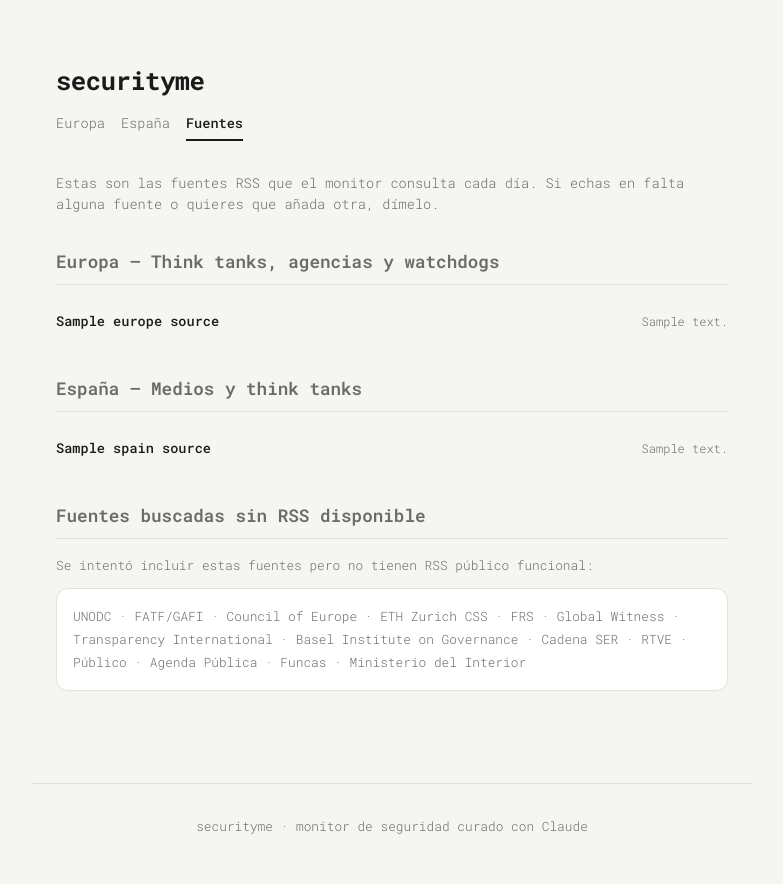
After one commit to JorgeGalindo/securityme, a Python web app: template templates/fuentes.html in a window 1280 px wide. The commit adds this page. Shown: the whole page, without its empty margins (248-1031 px from the left). Run offline with Jinja, Linux system fonts and the light colour scheme; the template is opened without the code that fills it: most values are stand-ins (such as "Sample title", 1, 10 or a date in 2020).

Commit message:
Add sources page, expand RSS feeds, factual + critical tone for briefing

```diff
--- a/static/style.css
+++ b/static/style.css
@@ -339,6 +339,61 @@ main {
   .src-label[data-source="eldiario.es"] { color: #94C8E8; }
 }
 
+/* Fuentes page */
+
+.fuentes-intro {
+  font-size: 0.85rem;
+  color: var(--text-secondary);
+  margin-bottom: 32px;
+  line-height: 1.6;
+}
+
+.fuente-row {
+  display: flex;
+  justify-content: space-between;
+  align-items: baseline;
+  padding: 10px 0;
+  border-bottom: 1px solid var(--border);
+  gap: 16px;
+}
+
+.fuente-row:last-child {
+  border-bottom: none;
+}
+
+.fuente-name {
+  font-size: 0.85rem;
+  font-weight: 500;
+  color: var(--text);
+  white-space: nowrap;
+}
+
+.fuente-desc {
+  font-size: 0.75rem;
+  color: var(--text-secondary);
+  text-align: right;
+}
+
+.fuentes-missing-intro {
+  font-size: 0.8rem;
+  color: var(--text-secondary);
+  margin-bottom: 12px;
+}
+
+.fuentes-missing {
+  font-size: 0.8rem;
+  color: var(--text-secondary);
+  line-height: 1.8;
+  padding: 16px;
+  background: var(--surface);
+  border: 1px solid var(--border);
+  border-radius: var(--radius);
+}
+
+section {
+  margin-bottom: 32px;
+}
+
 /* Footer */
 
 footer {
--- a/templates/espana.html
+++ b/templates/espana.html
@@ -17,6 +17,7 @@
     <nav class="page-nav">
       <a href="index.html">Europa</a>
       <a href="espana.html" class="active">España</a>
+      <a href="fuentes.html">Fuentes</a>
     </nav>
   </header>
 
--- a/templates/europa.html
+++ b/templates/europa.html
@@ -17,6 +17,7 @@
     <nav class="page-nav">
       <a href="index.html" class="active">Europa</a>
       <a href="espana.html">España</a>
+      <a href="fuentes.html">Fuentes</a>
     </nav>
   </header>
 
--- /dev/null
+++ b/templates/fuentes.html
@@ -0,0 +1,63 @@
+<!DOCTYPE html>
+<html lang="es">
+<head>
+  <meta charset="UTF-8">
+  <meta name="viewport" content="width=device-width, initial-scale=1.0">
+  <meta name="apple-mobile-web-app-capable" content="yes">
+  <meta name="apple-mobile-web-app-status-bar-style" content="black-translucent">
+  <title>securityme — Fuentes</title>
+  <link rel="preconnect" href="https://fonts.googleapis.com">
+  <link rel="preconnect" href="https://fonts.gstatic.com" crossorigin>
+  <link href="https://fonts.googleapis.com/css2?family=Roboto+Mono:ital,wght@0,300;0,400;0,500;0,600;0,700;1,400&display=swap" rel="stylesheet">
+  <link rel="stylesheet" href="static/style.css">
+</head>
+<body>
+  <header>
+    <h1>securityme</h1>
+    <nav class="page-nav">
+      <a href="index.html">Europa</a>
+      <a href="espana.html">España</a>
+      <a href="fuentes.html" class="active">Fuentes</a>
+    </nav>
+  </header>
+
+  <main>
+    <p class="fuentes-intro">Estas son las fuentes RSS que el monitor consulta cada día. Si echas en falta alguna fuente o quieres que añada otra, dímelo.</p>
+
+    <section>
+      <h2 class="section-title">Europa — Think tanks, agencias y watchdogs</h2>
+      {% for name, url, desc in europe_sources %}
+      <div class="fuente-row">
+        <span class="fuente-name">{{ name }}</span>
+        <span class="fuente-desc">{{ desc }}</span>
+      </div>
+      {% endfor %}
+    </section>
+
+    <section>
+      <h2 class="section-title">España — Medios y think tanks</h2>
+      {% for name, url, desc in spain_sources %}
+      <div class="fuente-row">
+        <span class="fuente-name">{{ name }}</span>
+        <span class="fuente-desc">{{ desc }}</span>
+      </div>
+      {% endfor %}
+    </section>
+
+    <section>
+      <h2 class="section-title">Fuentes buscadas sin RSS disponible</h2>
+      <p class="fuentes-missing-intro">Se intentó incluir estas fuentes pero no tienen RSS público funcional:</p>
+      <div class="fuentes-missing">
+        UNODC &middot; FATF/GAFI &middot; Council of Europe &middot; ETH Zurich CSS &middot;
+        FRS &middot; Global Witness &middot; Transparency International &middot;
+        Basel Institute on Governance &middot; Cadena SER &middot; RTVE &middot;
+        Público &middot; Agenda Pública &middot; Funcas &middot; Ministerio del Interior
+      </div>
+    </section>
+  </main>
+
+  <footer>
+    <p>securityme &middot; monitor de seguridad curado con Claude</p>
+  </footer>
+</body>
+</html>
```
Also changed, not shown: build.py (+71 -0 lines), curate.py (+17 -5 lines), sources.py (+28 -2 lines).
